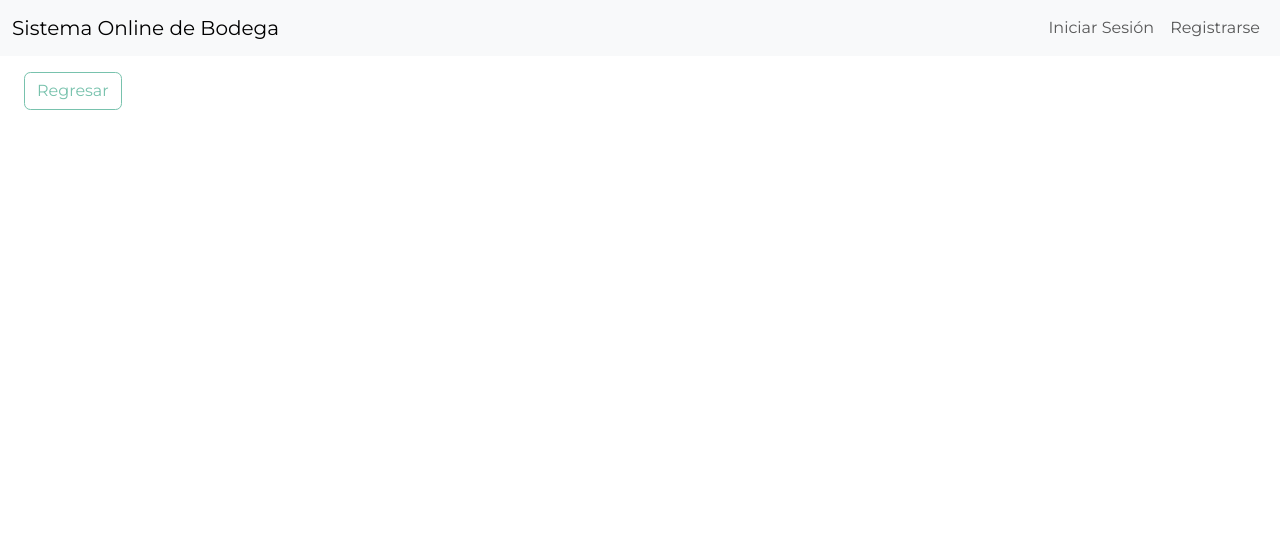
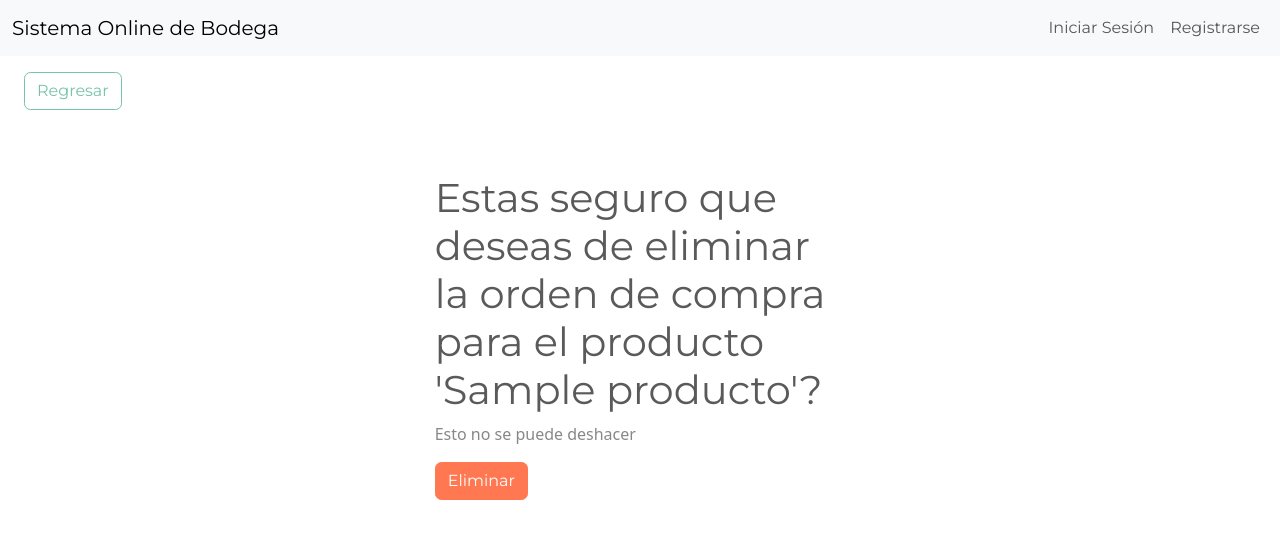
Before and after one commit to Seka322/Modulo-de-Compras, a Django app: template compras/templates/delete.html in a window 1280 px wide. Shown: the top 539 px of the page. Run offline with Django 5.2, Linux system fonts and the light colour scheme; the template is opened without the code that fills it: most values are stand-ins (such as "Sample title", 1, 10 or a date in 2020); some libraries are stand-ins or nearby versions.

Commit message:
Mensaje de confirmacion eliminacion

```diff
--- a/compras/templates/delete.html
+++ b/compras/templates/delete.html
@@ -6,7 +6,12 @@
 		<div class="row">
 			<form method="POST" class="col-sm-11 col-md-4 mx-auto mt-5">
 				{% csrf_token %}
+				<h1 class="fw-light">Estas seguro que deseas de eliminar la orden de compra para el producto '{{ item.producto }}'?</h1>
+				<p class="fw-light">Esto no se puede deshacer</p>
 
+				<div>
+					<button class="btn btn-danger">Eliminar</button>
+				</div>
 			</form>
 		</div>
 	</div>
```
